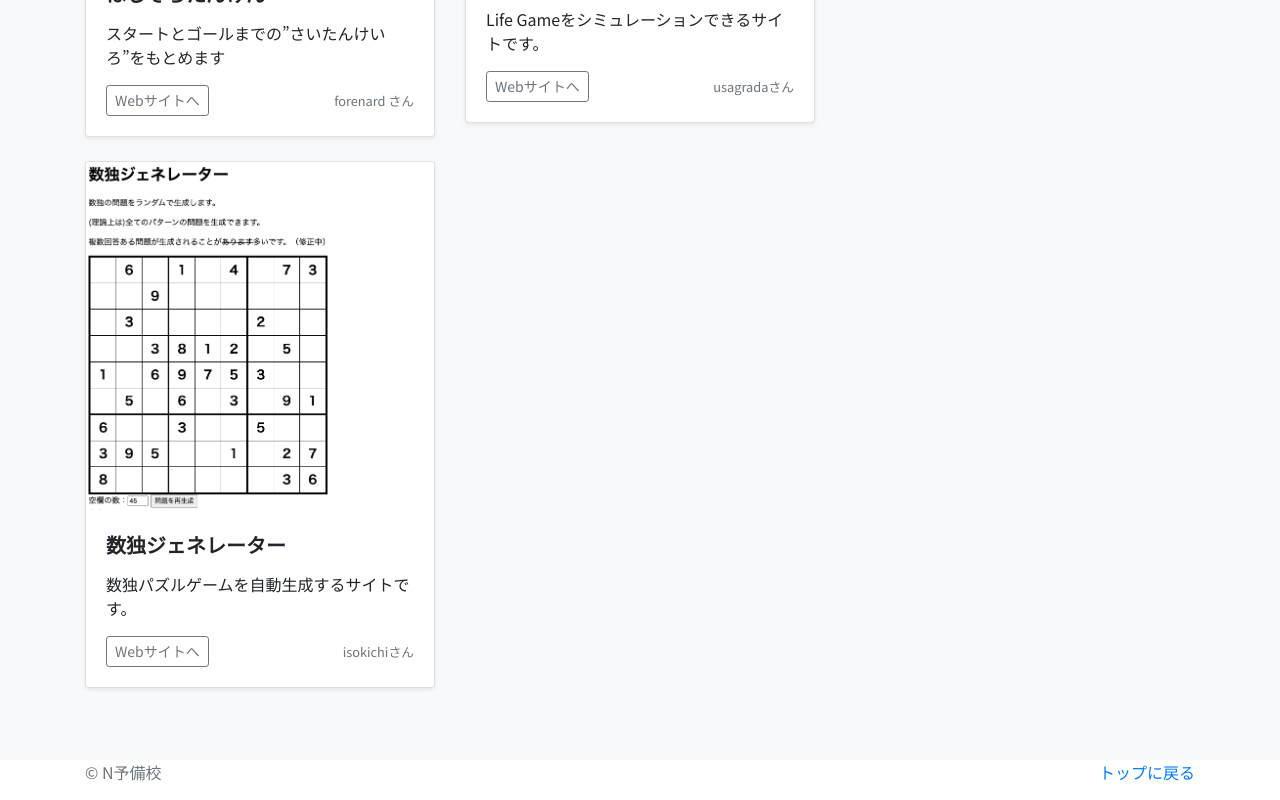
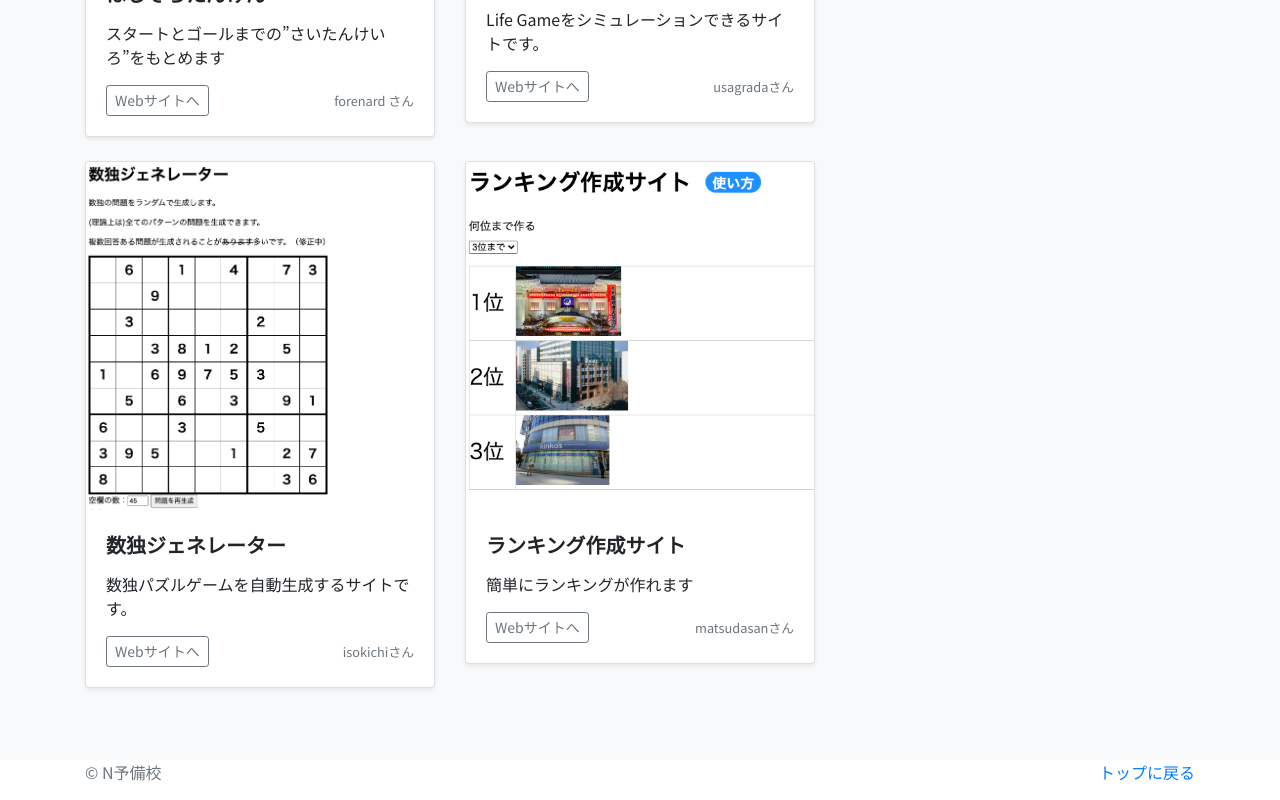
Before and after one commit to progedu/n-code-training-product, a plain HTML site: page docs/ta/index.html in a window 1280 px wide. Shown: the part 2364-3164 px from the top of the page. Drawn offline with nearby package versions, Linux system fonts and the light colour scheme.

Commit message:
matsudasanの作品を追加

```diff
--- a/docs/ta/index.html
+++ b/docs/ta/index.html
@@ -227,6 +227,21 @@
                         </div>
                     </div>
                 </div>
+                <div class="col-md-4">
+                    <div class="card mb-4 shadow-sm">
+                        <img class="card-img-top" src="img/14_matsudasan.png" alt="ランキング作成サイト" >
+                        <div class="card-body">
+                            <p class="card-title">ランキング作成サイト</p>
+                            <p class="card-text">簡単にランキングが作れます</p>
+                            <div class="d-flex justify-content-between align-items-center">
+                                <div class="btn-group">
+                                    <a href="https://matsudasan.github.io/Creat-Ranking/" class="btn btn-sm btn-outline-secondary" target="_blank">Webサイトへ</a>
+                                </div>
+                                <small class="text-muted">matsudasanさん</small>
+                            </div>
+                        </div>
+                    </div>
+                </div>
             </div>
         </div>
     </div>
```
Also changed, not shown: docs/ta/img/14_matsudasan.png (added).
